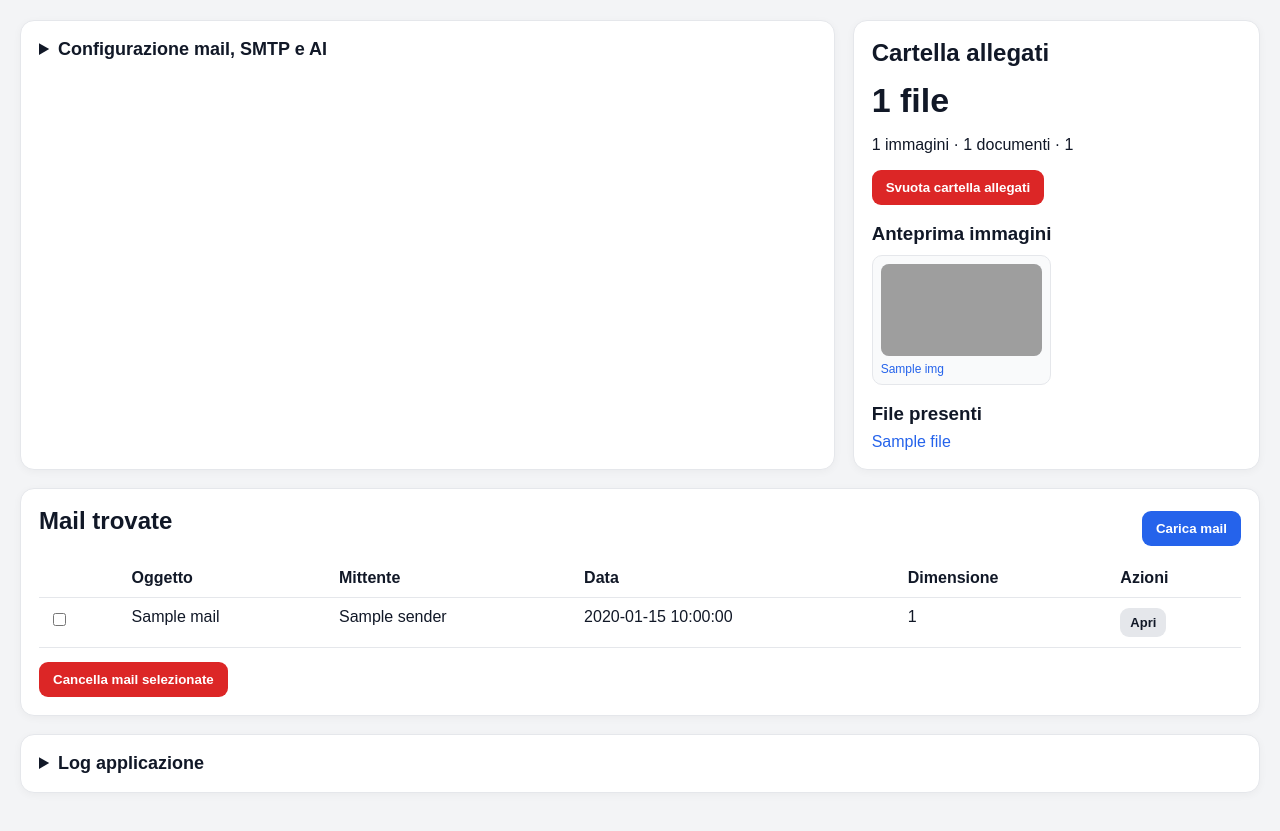
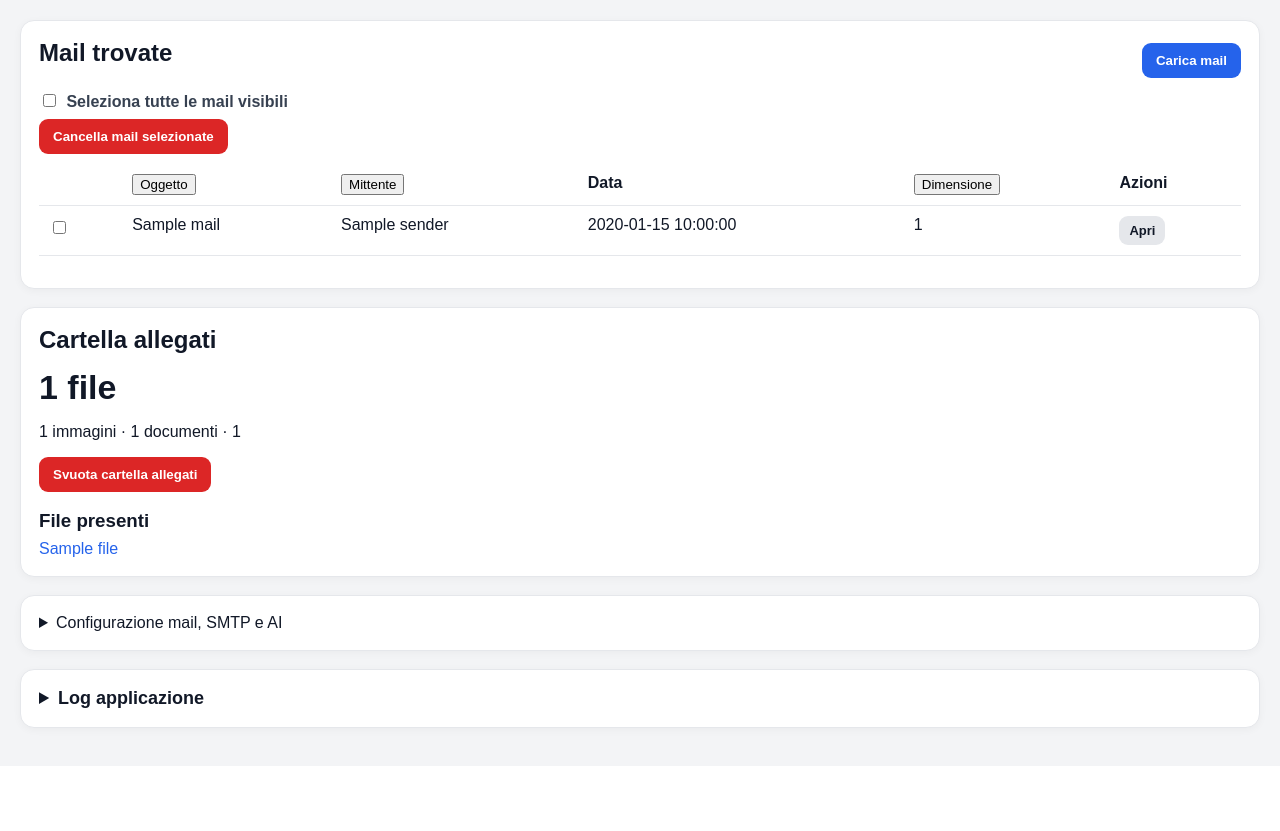
Before and after one commit to Niki206cc/chatgpt, a Flask app: template templates/index.html in a window 1280 px wide. Shown: the part 86-917 px from the top of the page. After the commit the page ends 822 px from the top, so only its background shows below. Run offline with Flask 3, Linux system fonts and the light colour scheme; the template is opened without the code that fills it: most values are stand-ins (such as "Sample title", 1, 10 or a date in 2020); parts of the project's set-up code (start-up, migrations or seed data) failed here and were passed over; some libraries are stand-ins or nearby versions; grey boxes are pictures that could not be loaded.

Commit message:
Riorganizza dashboard e aggiungi selezione e ordinamento mail

```diff
--- a/templates/index.html
+++ b/templates/index.html
@@ -1,10 +1,75 @@
 {% extends "base.html" %}
 {% block content %}
-<section class="grid two">
-  <details class="card">
-  <summary style="cursor:pointer;font-weight:700;font-size:18px;">
-    Configurazione mail, SMTP e AI
-  </summary>
+<section class="card">
+  <div class="bar">
+    <h2>Mail trovate</h2>
+    <form method="post" action="{{ url_for('load_mails_route') }}">
+      <button class="btn primary" type="submit">Carica mail</button>
+    </form>
+  </div>
+
+  <form method="post" action="{{ url_for('delete_mails_route') }}" onsubmit="return confirm('Cancellare le mail selezionate dal server?');">
+    <div class="table-actions">
+      <label class="check all-check">
+        <input type="checkbox" id="select-all-mails">
+        Seleziona tutte le mail visibili
+      </label>
+      {% if mails %}
+        <button class="btn danger" type="submit">Cancella mail selezionate</button>
+      {% endif %}
+    </div>
+
+    <table id="mails-table" class="sortable-table">
+      <thead>
+        <tr>
+          <th></th>
+          <th><button type="button" class="sort-btn" data-sort="subject">Oggetto</button></th>
+          <th><button type="button" class="sort-btn" data-sort="sender">Mittente</button></th>
+          <th>Data</th>
+          <th><button type="button" class="sort-btn" data-sort="size">Dimensione</button></th>
+          <th>Azioni</th>
+        </tr>
+      </thead>
+      <tbody>
+      {% for mail in mails %}
+        <tr class="{% if mail.unread %}unread{% endif %}" data-subject="{{ mail.subject|lower }}" data-sender="{{ mail.sender|lower }}" data-size="{{ mail.size_bytes }}">
+          <td><input class="mail-checkbox" type="checkbox" name="mail_indexes" value="{{ mail.i }}"></td>
+          <td>{% if mail.unread %}● {% endif %}{{ mail.subject }}</td>
+          <td>{{ mail.sender }}</td>
+          <td>{{ mail.date }}</td>
+          <td>{{ mail.size }}</td>
+          <td>
+            <a class="btn small" href="{{ url_for('view_mail', index=mail.i) }}">Apri</a>
+          </td>
+        </tr>
+      {% else %}
+        <tr><td colspan="6">Premi “Carica mail” per leggere la casella.</td></tr>
+      {% endfor %}
+      </tbody>
+    </table>
+  </form>
+</section>
+
+<section class="card">
+  <h2>Cartella allegati</h2>
+  <p class="big">{{ files|length }} file</p>
+  <p>{{ images|length }} immagini · {{ docs|length }} documenti · {{ total_size }}</p>
+  <form method="post" action="{{ url_for('clear_attachments_route') }}" onsubmit="return confirm('Vuoi eliminare tutti i file nella cartella allegati?');">
+    <button class="btn danger" type="submit">Svuota cartella allegati</button>
+  </form>
+
+  <h3>File presenti</h3>
+  <div class="files">
+    {% for f in files[:60] %}
+      <a href="{{ url_for('download_attachment', filename=f.name) }}">{{ f.name }}</a>
+    {% else %}
+      <p>Nessun allegato salvato.</p>
+    {% endfor %}
+  </div>
+</section>
+
+<details class="card">
+  <summary class="section-summary">Configurazione mail, SMTP e AI</summary>
   <form method="post" action="{{ url_for('save_config_route') }}">
     <h2>Configurazione salvata</h2>
     <div class="tabs">
@@ -61,78 +126,11 @@
       </div>
     </div>
     <button class="btn primary" type="submit">Salva configurazione</button>
-    </form>
+  </form>
 </details>
 
-  <aside class="card">
-    <h2>Cartella allegati</h2>
-    <p class="big">{{ files|length }} file</p>
-    <p>{{ images|length }} immagini · {{ docs|length }} documenti · {{ total_size }}</p>
-    <form method="post" action="{{ url_for('clear_attachments_route') }}" onsubmit="return confirm('Vuoi eliminare tutti i file nella cartella allegati?');">
-      <button class="btn danger" type="submit">Svuota cartella allegati</button>
-    </form>
-
-    {% if images %}
-      <h3>Anteprima immagini</h3>
-      <div class="thumb-grid">
-        {% for img in images[:12] %}
-          <a class="thumb" href="{{ url_for('view_attachment', filename=img.name) }}" target="_blank" title="{{ img.name }}">
-            <img src="{{ url_for('view_attachment', filename=img.name) }}" alt="{{ img.name }}">
-            <span>{{ img.name }}</span>
-          </a>
-        {% endfor %}
-      </div>
-    {% endif %}
-
-    <h3>File presenti</h3>
-    <div class="files">
-      {% for f in files[:30] %}
-        <a href="{{ url_for('download_attachment', filename=f.name) }}">{{ f.name }}</a>
-      {% else %}
-        <p>Nessun allegato salvato.</p>
-      {% endfor %}
-    </div>
-  </aside>
-</section>
-
-<section class="card">
-  <div class="bar">
-    <h2>Mail trovate</h2>
-    <form method="post" action="{{ url_for('load_mails_route') }}">
-      <button class="btn primary" type="submit">Carica mail</button>
-    </form>
-  </div>
-
-  <form method="post" action="{{ url_for('delete_mails_route') }}" onsubmit="return confirm('Cancellare le mail selezionate dal server?');">
-    <table>
-      <thead>
-        <tr><th></th><th>Oggetto</th><th>Mittente</th><th>Data</th><th>Dimensione</th><th>Azioni</th></tr>
-      </thead>
-      <tbody>
-      {% for mail in mails %}
-        <tr class="{% if mail.unread %}unread{% endif %}">
-          <td><input type="checkbox" name="mail_indexes" value="{{ mail.i }}"></td>
-          <td>{% if mail.unread %}● {% endif %}{{ mail.subject }}</td>
-          <td>{{ mail.sender }}</td>
-          <td>{{ mail.date }}</td>
-          <td>{{ mail.size }}</td>
-          <td>
-            <a class="btn small" href="{{ url_for('view_mail', index=mail.i) }}">Apri</a>
-          </td>
-        </tr>
-      {% else %}
-        <tr><td colspan="6">Premi “Carica mail” per leggere la casella.</td></tr>
-      {% endfor %}
-      </tbody>
-    </table>
-    {% if mails %}
-      <button class="btn danger" type="submit">Cancella mail selezionate</button>
-    {% endif %}
-  </form>
-</section>
-
 <details class="card log-box">
-  <summary>Log applicazione</summary>
+  <summary class="section-summary">Log applicazione</summary>
   <pre>{{ logs }}</pre>
 </details>
 {% endblock %}
```
